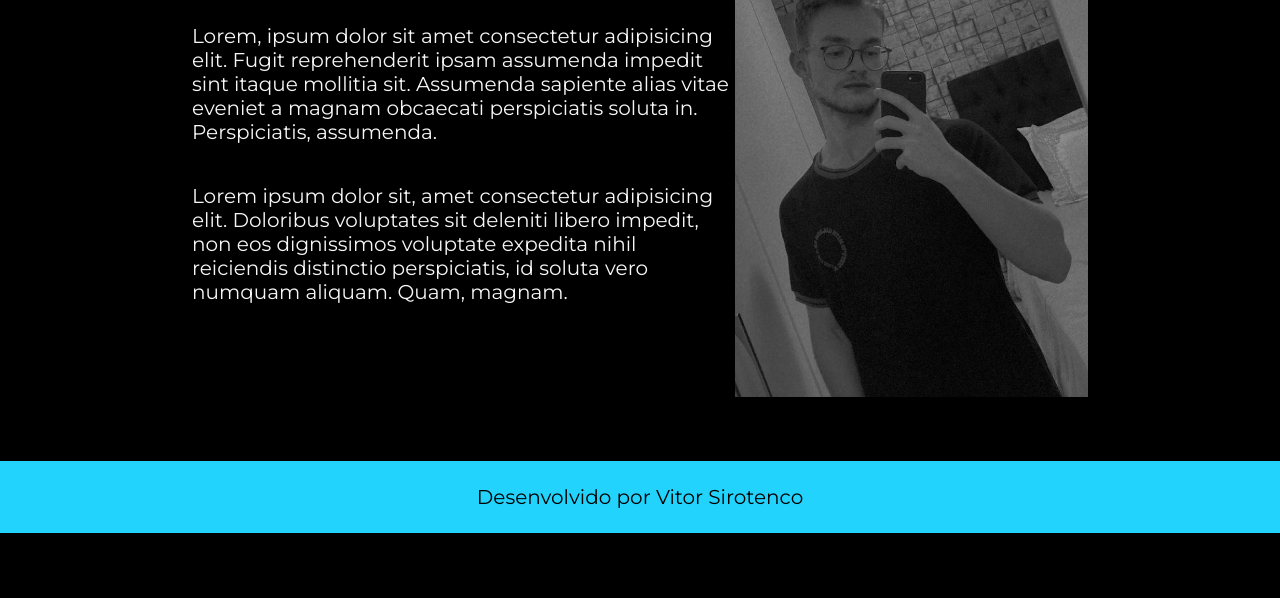
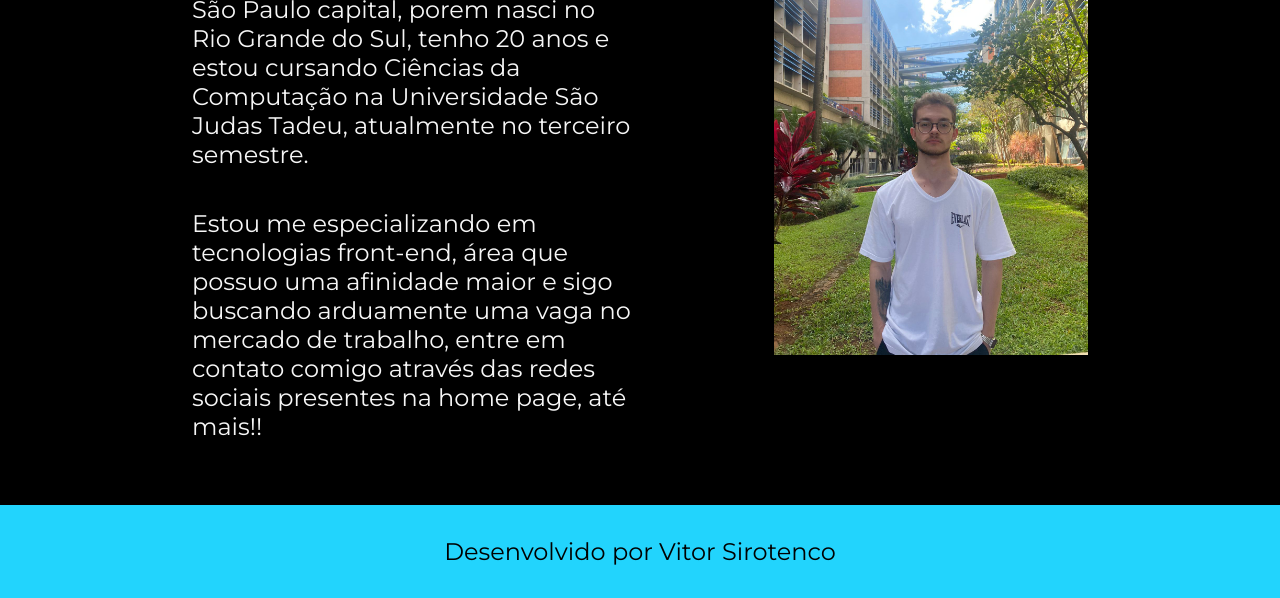
Before and after one commit to VitorSirotenco/Portfolio-VitorSirotenco, a plain HTML site: page about.html in a window 1280 px wide. Shown: the part 267-865 px from the top of the page. Before the commit the page ends 800 px from the top, so only its background shows below. Drawn offline with nearby package versions, Linux system fonts and the light colour scheme.

Commit message:
Projeto finalizado

```diff
--- a/about.html
+++ b/about.html
@@ -17,18 +17,15 @@
         </nav>
     </header>
     <main class="apresentacao">
-        <section class="apresentacao__conteudo">
+        <section class="apresentacao__conteudo__about">
             <h1 class="apresentacao__conteudo__titulo" class="apresentacao__conteudo__texto">Sobre Mim</h1>
-            <p class="apresentacao__conteudo__texto">Lorem, ipsum dolor sit amet consectetur adipisicing elit.
-                Fugit reprehenderit ipsam assumenda impedit sint itaque mollitia sit.
-                Assumenda sapiente alias vitae eveniet a magnam obcaecati perspiciatis soluta in. Perspiciatis,
-                assumenda.</p>
-            <p class="apresentacao__conteudo__texto">Lorem ipsum dolor sit, amet consectetur adipisicing elit.
-                Doloribus voluptates sit deleniti libero impedit,
-                non eos dignissimos voluptate expedita nihil reiciendis distinctio perspiciatis, id soluta vero numquam
-                aliquam. Quam, magnam.</p>
+            <p class="apresentacao__conteudo__texto">E aí, beleza? Me chamo Vitor Sirotenco e atualmente moro em São Paulo capital,
+                 porem nasci no Rio Grande do Sul, tenho 20 anos e estou cursando Ciências da Computação na Universidade São Judas Tadeu, atualmente no terceiro semestre.</p>
+            <p class="apresentacao__conteudo__texto">Estou me especializando em tecnologias front-end, área que possuo uma afinidade maior e sigo buscando
+                 arduamente uma vaga no mercado de trabalho, entre em contato comigo através das redes sociais presentes na home page, até mais!!
+                 </p>
         </section>
-        <img class="container" src="./assets/imagem2.jpeg" alt="Foto de Vitor Sirotenco">
+        <img class="apresentacao__imagem" src="./assets/VS.jpeg" alt="Foto de Vitor Sirotenco">
     </main>
     <footer class="rodape">
         <p>Desenvolvido por Vitor Sirotenco</p>
--- a/styles/style.css
+++ b/styles/style.css
@@ -31,13 +31,22 @@ body{
     display: flex;
     align-items: center;
     justify-content: space-between; /* para espaçar os conteudos */
+    gap: 82px; /* para conforme for diminuindo a tela a imagem não se expremer com o texto */
 }
 
 .apresentacao__conteudo {
-    width: 620px;
+    width: 50%;
     display: flex;
     flex-direction: column;
     gap: 40px;  /* Ela especifica no CSS o tamanho dos espaços entre linhas e colunas em layouts de grid, flex e multi-column */
+}
+
+.apresentacao__conteudo__about {
+    width: 50%;
+    display: flex;
+    flex-direction: column;
+    gap: 40px;
+
 }
 
 .cabecalho {
@@ -53,19 +62,19 @@ body{
 .cabecalho__menu__links {
     color: var(--cor-terciaria);
     font-family: var(--fonte-secundaria);
-    font-size: 20px;
+    font-size: 1.5rem;
     font-weight: 600;
     text-decoration: none;
 
 }
 
 .apresentacao__conteudo__titulo {
-    font-size: 36px;
+    font-size: 2.25rem;
     font-family: var(--fonte-principal);
 }
 
 .apresentacao__conteudo__texto {
-    font-size: 20px;
+    font-size: 1.5rem;
     font-family: var(--fonte-secundaria);
 }
 
@@ -76,7 +85,7 @@ body{
 .subtitulo__links {
     font-family: var(--fonte-principal);
     font-weight: 400;
-    font-size: 21px;
+    font-size: 1.5rem;
 }
 
 .links {
@@ -91,11 +100,11 @@ body{
     display: flex;
     justify-content: center;
     gap: 16px;
-    width: 378px;
+    width: 50%;
     border: 2px solid var(--cor-terciaria);
     text-align: center;
     border-radius: 12px; /* para arredondar a borda */
-    font-size: 25px;
+    font-size: 1.5rem;
     padding: 22px 0px;
     color: var(--cor-secundaria);
     font-family: var(--fonte-secundaria);
@@ -104,12 +113,10 @@ body{
 
 }
 
-.container {
-        max-width:750px;
-        max-height:550px;
-        width: auto;
-        height: auto;
-    }
+.apresentacao__imagem {
+    padding: 0%;
+    width: 35%;
+}
 
 
 .link:hover {
@@ -120,11 +127,31 @@ body{
 
 .rodape {
     text-align: center;
-    padding: 24px;
+    padding: 2rem;
     color: var(--cor-primaria);
     background-color: var(--cor-terciaria);
     font-family: var(--fonte-secundaria);
-    font-size: 20px;
+    font-size: 1.5rem;
     font-weight: 400;
 
 }
+
+@media (max-width: 1200px) {
+    .cabecalho {
+        padding: 9%;
+    }
+
+    .cabecalho__menu {
+        justify-content: center;
+    }
+
+
+    .apresentacao {
+        flex-direction: column-reverse;
+        padding: 5%;
+    }
+
+    .apresentacao__conteudo {
+        width: auto;
+    }
+}
```
Also changed, not shown: index.html (+1 -1 lines), assets/VS.jpeg (added).
